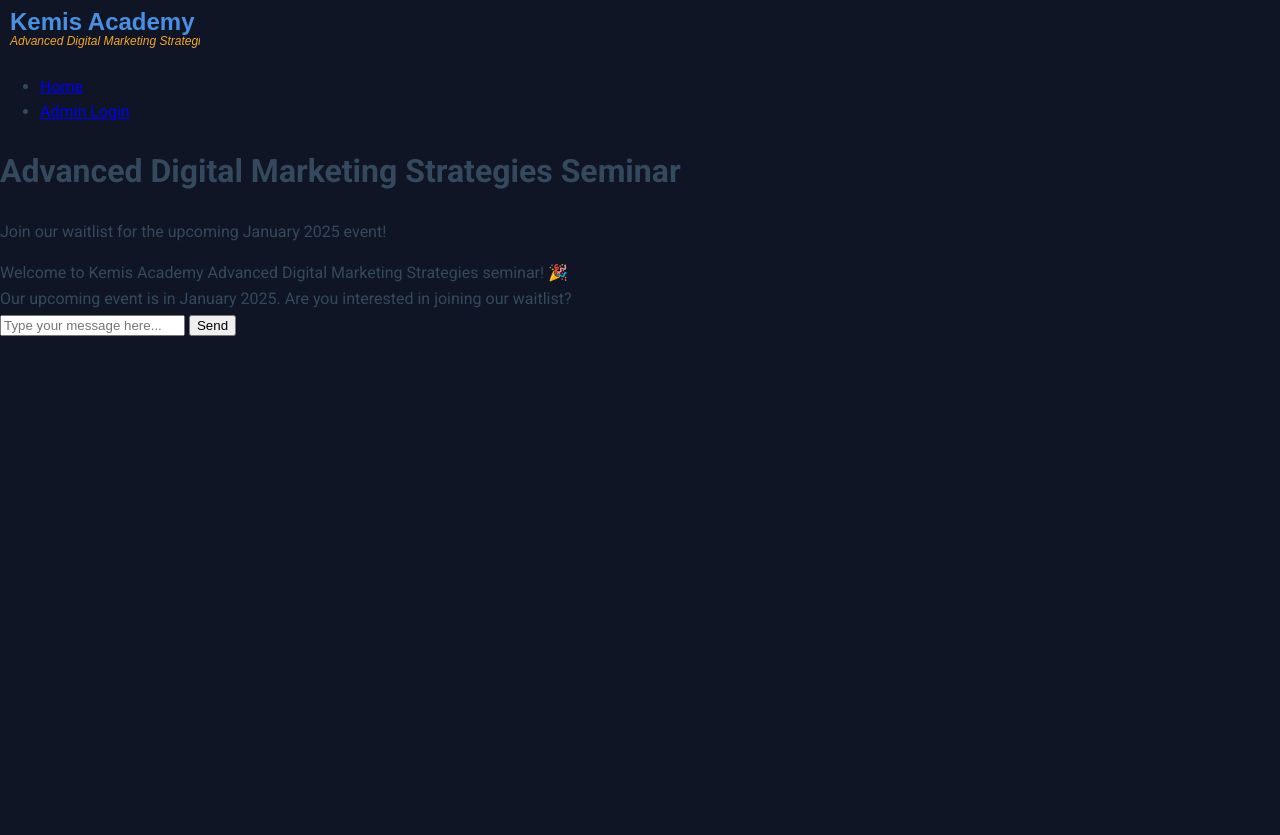
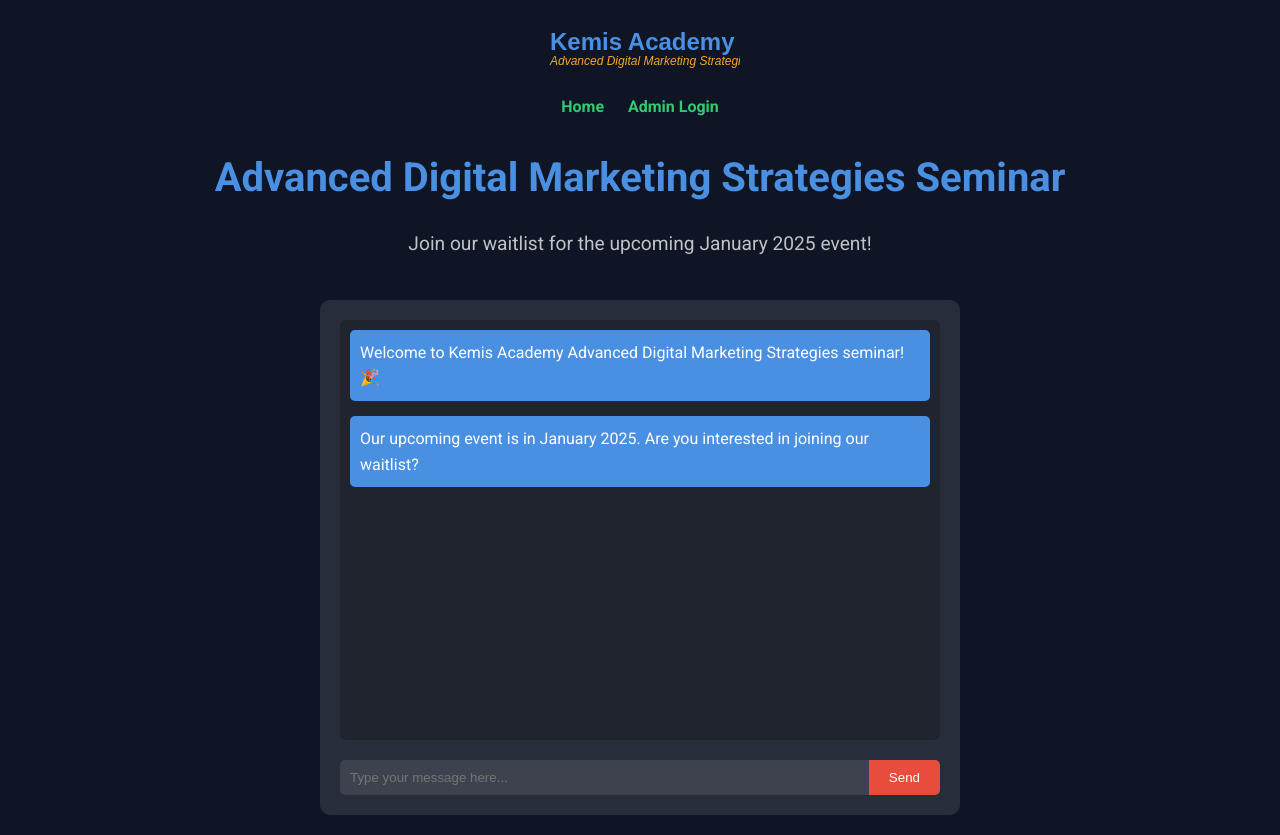
Before and after one commit to salutethegenius/waitlist-pro, a Flask app: page / in a window 1280 px wide. Before the commit the page ends 336 px from the top, so only its background shows below. Run offline with Flask 3, Linux system fonts and the light colour scheme.

Commit message:
Agent query: Is the new color scheme (blue primary, green secondary, red accent, dark blue background) applied correctly? Does the website look sleek and modern?

```diff
--- a/static/css/styles.css
+++ b/static/css/styles.css
@@ -1,10 +1,10 @@
 :root {
-    --primary-color: #3498db;
-    --secondary-color: #2ecc71;
-    --accent-color: #e74c3c;
-    --background-color: #0f1524;
-    --text-color: #34495e;
-    --light-text-color: #7f8c8d;
+    --primary-color: #4a90e2;    /* Blue */
+    --secondary-color: #2ecc71;  /* Green */
+    --accent-color: #e74c3c;     /* Red */
+    --background-color: #0f1524; /* Dark blue background */
+    --text-color: #ecf0f1;       /* Light gray for text */
+    --light-text-color: #bdc3c7; /* Lighter gray for secondary text */
 }
 
 body, html {
@@ -16,4 +16,169 @@ body, html {
     line-height: 1.6;
 }
 
-/* Rest of the CSS remains unchanged */
+.container {
+    max-width: 1200px;
+    margin: 0 auto;
+    padding: 20px;
+}
+
+header {
+    text-align: center;
+    margin-bottom: 40px;
+}
+
+h1 {
+    color: var(--primary-color);
+    font-size: 2.5em;
+    margin-bottom: 10px;
+}
+
+.subtitle {
+    color: var(--light-text-color);
+    font-size: 1.2em;
+}
+
+nav ul {
+    list-style-type: none;
+    padding: 0;
+}
+
+nav ul li {
+    display: inline;
+    margin: 0 10px;
+}
+
+nav ul li a {
+    color: var(--secondary-color);
+    text-decoration: none;
+    font-weight: bold;
+}
+
+.chat-container {
+    background-color: rgba(255, 255, 255, 0.1);
+    border-radius: 10px;
+    padding: 20px;
+    max-width: 600px;
+    margin: 0 auto;
+}
+
+.chat-messages {
+    height: 400px;
+    overflow-y: auto;
+    margin-bottom: 20px;
+    padding: 10px;
+    background-color: rgba(0, 0, 0, 0.2);
+    border-radius: 5px;
+}
+
+.message {
+    margin-bottom: 15px;
+    padding: 10px;
+    border-radius: 5px;
+}
+
+.message.bot {
+    background-color: var(--primary-color);
+    color: white;
+    align-self: flex-start;
+}
+
+.message.user {
+    background-color: var(--secondary-color);
+    color: white;
+    align-self: flex-end;
+    text-align: right;
+}
+
+.chat-input {
+    display: flex;
+}
+
+#user-input {
+    flex-grow: 1;
+    padding: 10px;
+    border: none;
+    border-radius: 5px 0 0 5px;
+    background-color: rgba(255, 255, 255, 0.1);
+    color: var(--text-color);
+}
+
+#send-button {
+    padding: 10px 20px;
+    border: none;
+    background-color: var(--accent-color);
+    color: white;
+    cursor: pointer;
+    border-radius: 0 5px 5px 0;
+}
+
+/* Admin styles */
+table {
+    width: 100%;
+    border-collapse: collapse;
+    margin-bottom: 20px;
+}
+
+th, td {
+    padding: 10px;
+    border: 1px solid var(--light-text-color);
+    text-align: left;
+}
+
+th {
+    background-color: var(--primary-color);
+    color: white;
+}
+
+.login-form, .update-form {
+    max-width: 400px;
+    margin: 0 auto;
+}
+
+.login-form input, .update-form input, .update-form textarea {
+    width: 100%;
+    padding: 10px;
+    margin-bottom: 10px;
+    border: 1px solid var(--light-text-color);
+    border-radius: 5px;
+    background-color: rgba(255, 255, 255, 0.1);
+    color: var(--text-color);
+}
+
+.login-form button, .update-form button {
+    width: 100%;
+    padding: 10px;
+    background-color: var(--secondary-color);
+    color: white;
+    border: none;
+    border-radius: 5px;
+    cursor: pointer;
+}
+
+.logout-link {
+    display: inline-block;
+    margin-top: 20px;
+    color: var(--accent-color);
+    text-decoration: none;
+}
+
+.error {
+    color: var(--accent-color);
+    margin-bottom: 10px;
+}
+
+.alert {
+    padding: 10px;
+    margin-bottom: 10px;
+    border-radius: 5px;
+}
+
+.alert-success {
+    background-color: var(--secondary-color);
+    color: white;
+}
+
+.alert-error {
+    background-color: var(--accent-color);
+    color: white;
+}
```
